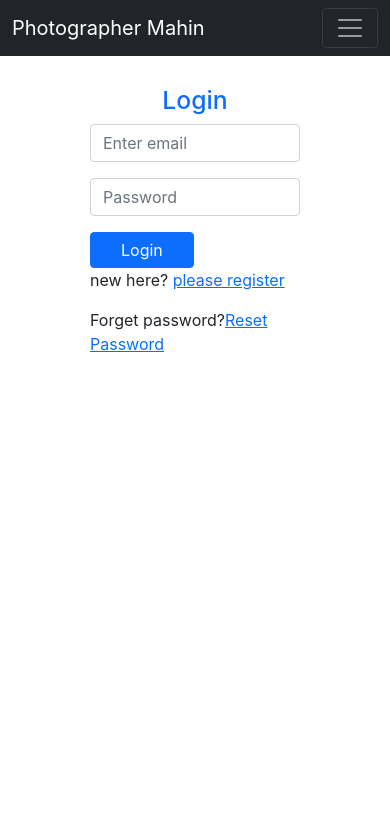
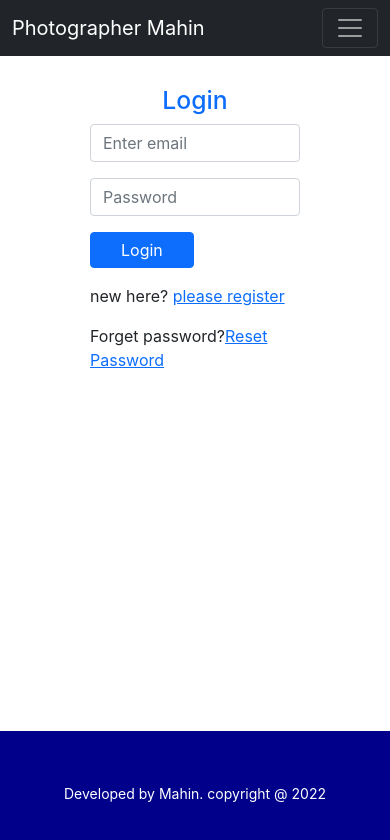
Before and after one commit to Mahin05/photographer-authentication-site, a React (Create React App) app: page /login in a window 390 px wide. Shown: the top 840 px of the page. Built offline with nearby package versions, Linux system fonts and the light colour scheme; no server answers.

Commit message:
design updated

```diff
--- a/src/App.js
+++ b/src/App.js
@@ -12,6 +12,7 @@ import RequiredAuth from './Pages/RequiredAuth/RequiredAuth';
 import CheckOut from './Pages/CheckOut/CheckOut/CheckOut'
 import PageNotFound from './Pages/PageNotFound/PageNotFound';
 import Blogs from './Pages/Home/Blogs/Blogs';
+import Footer from './Pages/Shared/Footer/Footer'
 
 function App() {
   return (
@@ -32,6 +33,7 @@ function App() {
         } />
         <Route path='*' element={<PageNotFound></PageNotFound>}/>
       </Routes>
+      <Footer></Footer>
     </div>
   );
 }
--- a/src/Pages/Login/Login.css
+++ b/src/Pages/Login/Login.css
@@ -2,6 +2,9 @@
     margin-top: 30px;
     text-align: start;
     width: 40%;
+}
+.forget-pass-style{
+    margin-bottom: 33%;
 }
 @media only screen and (max-width:576px){
     .form-style{
@@ -9,4 +12,7 @@
         text-align: start;
         width: 60%;
     }
+    .forget-pass-style{
+        margin-bottom: 171%;
+    }
 }
--- a/src/Pages/Login/Login.js
+++ b/src/Pages/Login/Login.js
@@ -62,8 +62,8 @@ const Login = () => {
                 </Button>
                 {errorElement}
             </Form>
-            <p>new here? <Link to='/register' className='text-primary pe-auto'>please register</Link> </p>
-            <p>Forget password?<Link onClick={forgetPassword} to='/login' className='text-primary pe-auto'>Reset Password</Link></p>
+            <p className='mt-3'>new here? <Link to='/register' className='text-primary pe-auto'>please register</Link> </p>
+            <p className='forget-pass-style'>Forget password?<Link onClick={forgetPassword} to='/login' className='text-primary pe-auto'>Reset Password</Link></p>
             <ToastContainer />
         </div>
     );
--- a/src/Pages/Login/SocialLogin/SocialLogin.css
+++ b/src/Pages/Login/SocialLogin/SocialLogin.css
@@ -1,10 +1,10 @@
 .line-set{
-    width: 30%;
+    width: 18%;
     color: blue;
 
 }
 .set2{
-    margin-left: 18%;
+    margin-left: 31%;
 }
 .btn-style-set img{
     width: 50px;
@@ -13,3 +13,16 @@
 .btn{
     padding: 5px 30px;
 }
+@media only screen and (max-width:576px){
+    .btn-2{
+        margin-bottom: 42%;
+    }
+    .line-set{
+        width: 23%;
+        color: blue;
+
+    }
+    .set2{
+        margin-left: 22%;
+    }
+}
--- a/src/Pages/Login/SocialLogin/SocialLogin.js
+++ b/src/Pages/Login/SocialLogin/SocialLogin.js
@@ -34,7 +34,7 @@ const SocialLogin = () => {
             <div className='btn-style-set'>
                 <button onClick={()=>signInWithGoogle()} className='btn btn-info mt-3'><img src={google} alt="" />Google sign in</button>
             </div>
-            <div className='btn-style-set'>
+            <div className='btn-style-set btn-2'>
                 <button onClick={()=>signInWithGithub()} className='btn btn-info mt-2'><img src={git} alt="" /> Github sign in</button>
             </div>
         </div>
--- a/src/Pages/Register/Register.js
+++ b/src/Pages/Register/Register.js
@@ -4,18 +4,19 @@ import { Link, useNavigate } from 'react-router-dom';
 import { useCreateUserWithEmailAndPassword } from 'react-firebase-hooks/auth';
 import auth from '../../firebase.init';
 import SocialLogin from '../Login/SocialLogin/SocialLogin'
+import { toast, ToastContainer } from 'react-toastify';
 
 
 const Register = () => {
     const navigate = useNavigate();
-    const [terms,setTerms] = useState(false);
+    const [terms, setTerms] = useState(false);
     const [
         createUserWithEmailAndPassword,
         user,
         loading,
         error,
-    ] = useCreateUserWithEmailAndPassword(auth);
-
+    ] = useCreateUserWithEmailAndPassword(auth, { sendEmailVerification: true });
+    // const [sendEmailVerification, sending] = useSendEmailVerification(auth);
     const handleRegistration = async (event) => {
         event.preventDefault();
         const email = event.target.email.value;
@@ -34,14 +35,15 @@ const Register = () => {
                 <Form.Group className="mb-3" controlId="formBasicPassword">
                     <Form.Control type="password" name="password" placeholder="Password" required />
                 </Form.Group>
-                <input onClick={()=>setTerms(!terms)} type="checkbox" name="terms" id="terms" />
-                <label className={terms ? 'ms-2 text-primary':'ms-2 text-danger'} htmlFor="terms">Accept terms & condistions</label> <br />
+                <input onClick={() => setTerms(!terms)} type="checkbox" name="terms" id="terms" />
+                <label className={terms ? 'ms-2 text-primary' : 'ms-2 text-danger'} htmlFor="terms">Accept terms & condistions</label> <br />
                 <Button disabled={!terms} className='my-2' variant="primary" type="submit">
                     Submit
                 </Button>
                 <p>Already registered? <Link to='/login' className='text-primary pe-auto'>please login</Link> </p>
             </Form>
             <SocialLogin></SocialLogin>
+            <ToastContainer/>
         </div>
     );
 };
--- /dev/null
+++ b/src/Pages/Shared/Footer/Footer.css
@@ -0,0 +1,7 @@
+footer {
+    left: 0;
+    bottom: 0;
+    right: 0;
+    padding: 50px;
+    background-color: darkblue;
+}
--- a/src/Pages/Shared/Footer/Footer.js
+++ b/src/Pages/Shared/Footer/Footer.js
@@ -1,10 +1,13 @@
 import React from 'react';
+import './Footer.css'
 
 const Footer = () => {
+    const today = new Date();
+    const year = today.getFullYear();
     return (
-        <div>
-            <h2>Footer</h2>
-        </div>
+        <footer className='text-center mt-5'>
+            <p><small className='text-white'>Developed by Mahin. copyright @ {year}</small></p>
+        </footer>
     );
 };
 
```
Also changed, not shown: src/Pages/Register/Register.css (line endings or trailing spaces).
